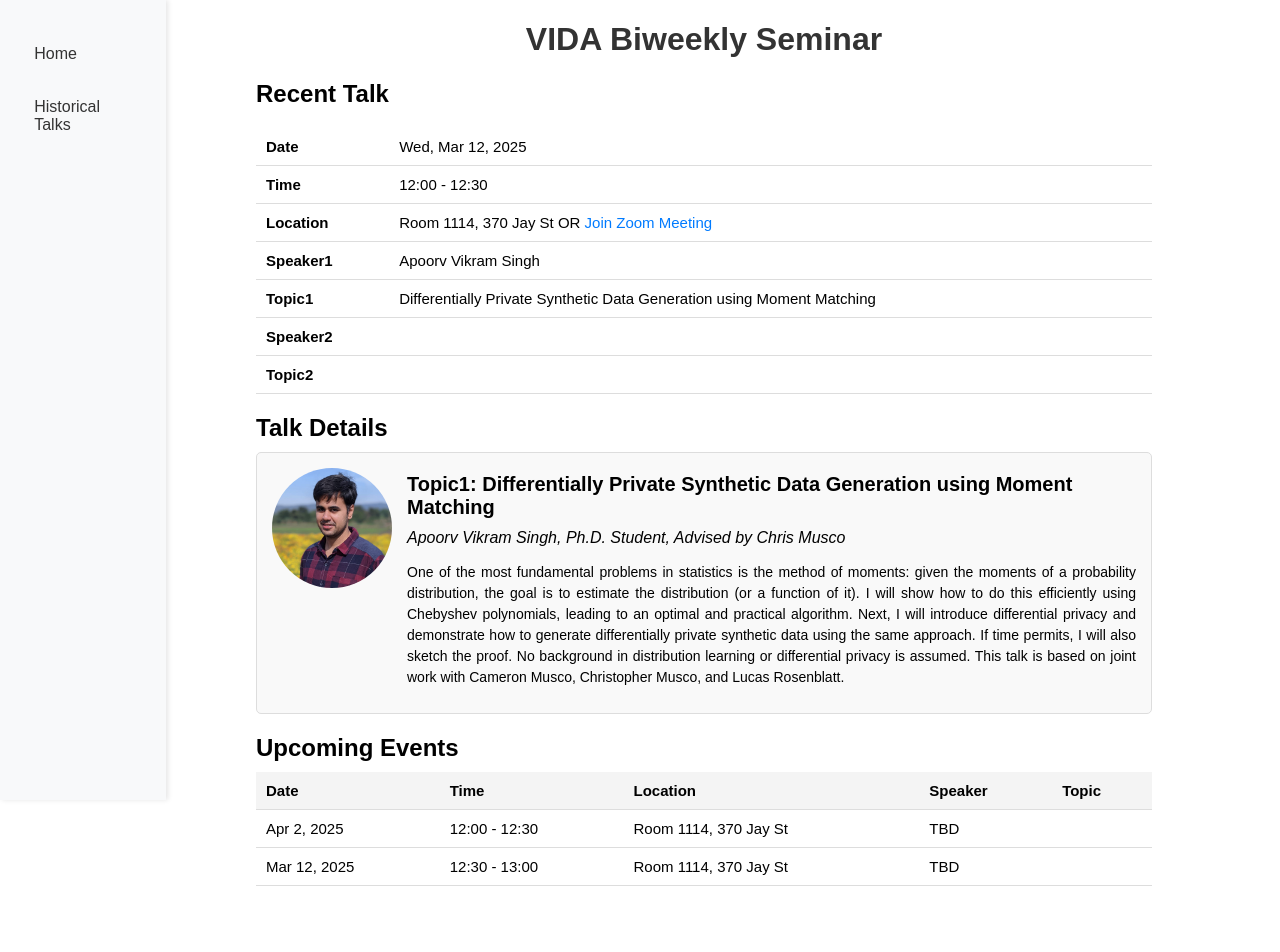
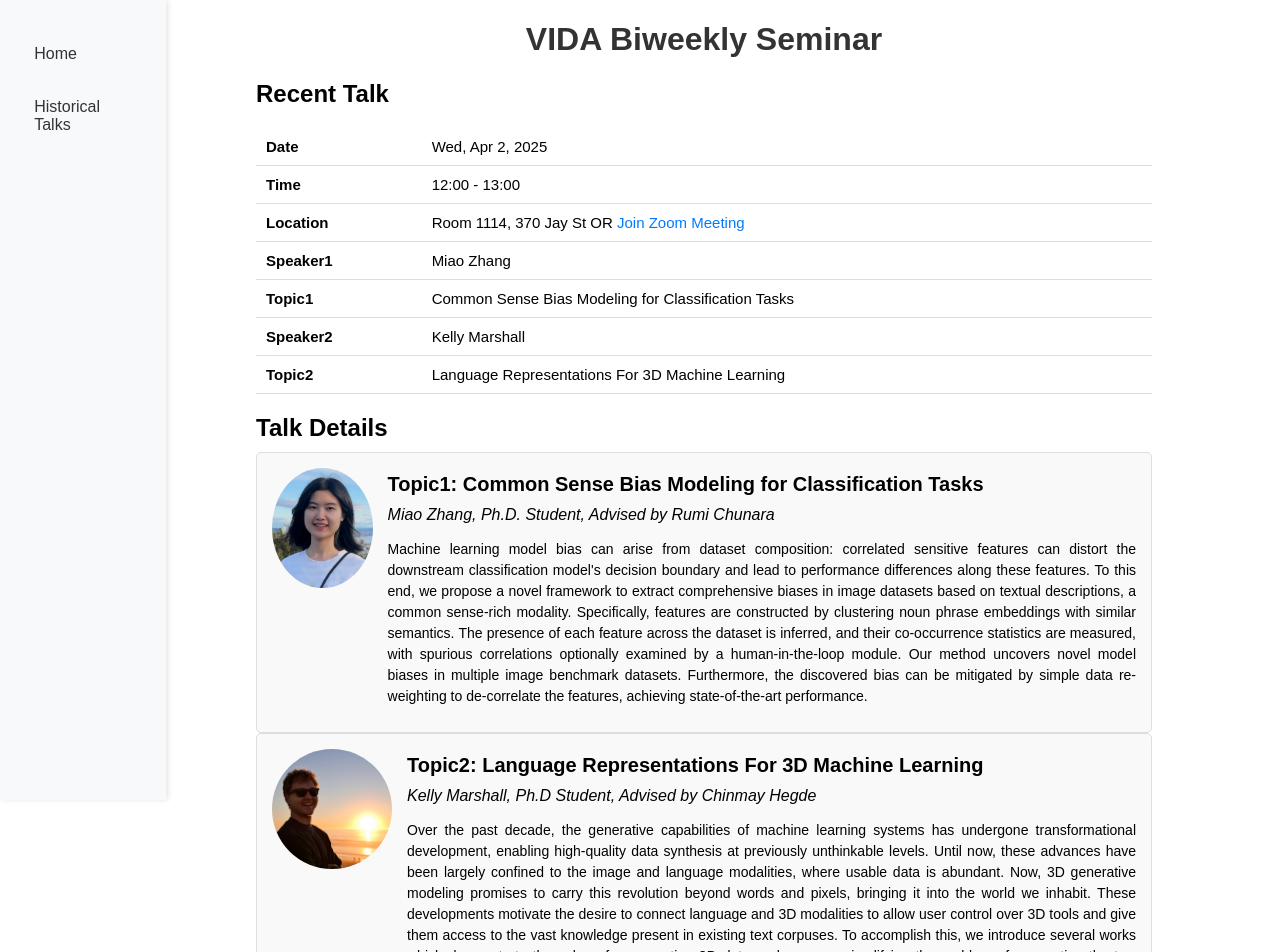
Before and after one commit to VIDAseminar/VIDAseminar.github.io, a React (Create React App) app: page / in a window 1280 px wide. Shown: the top 952 px of the page. Before the commit the page ends 924 px from the top, so only its background shows below. Built offline with nearby package versions, Linux system fonts and the light colour scheme.

Commit message:
:sparkles: April 2nd

```diff
--- a/src/components/TalkDetails/TalkDetails.jsx
+++ b/src/components/TalkDetails/TalkDetails.jsx
@@ -14,14 +14,14 @@ function TalkDetails({ details }) {
                     <p className="abstract">{details.abstract1}</p>
                 </div>
             </div>
-            {/* <div className="poster">
+            <div className="poster">
                 <img src={details.image2} alt={`${details.researcher2}'s portrait`} className="speaker-photo" />
                 <div className="details">
                     <h3>{details.title2}</h3>
                     <p className="researcher">{details.researcher2}</p>
                     <p className="abstract">{details.abstract2}</p>
                 </div>
-            </div> */}
+            </div>
 
         </div>
     );
--- a/src/components/data.js
+++ b/src/components/data.js
@@ -1,41 +1,40 @@
 // src/data.js
 
 export const nextTalk = {
-  date: "Wed, Mar 12, 2025",
-  time: "12:00 - 12:30",
+  date: "Wed, Apr 2, 2025",
+  time: "12:00 - 13:00",
   location: "Room 1114, 370 Jay St",
   zoomLink: "https://nyu.zoom.us/j/95901395759",
-  speaker1: "Apoorv Vikram Singh",
-  topic1:
-    "Differentially Private Synthetic Data Generation using Moment Matching",
-  // speaker2: "",
-  // topic2: "",
+  speaker1: "Miao Zhang",
+  topic1: "Common Sense Bias Modeling for Classification Tasks",
+  speaker2: "Kelly Marshall",
+  topic2: "Language Representations For 3D Machine Learning",
 };
 
 export const talkDetails = {
   title1: "Topic1: " + nextTalk.topic1,
-  researcher1: `${nextTalk.speaker1}, Ph.D. Student, Advised by Chris Musco`,
-  image1: "./images/apoorv.jpeg",
+  researcher1: `${nextTalk.speaker1}, Ph.D. Student, Advised by Rumi Chunara`,
+  image1: "./images/miao.JPG",
   abstract1:
-    'One of the most fundamental problems in statistics is the method of moments: given the moments of a probability distribution, the goal is to estimate the distribution (or a function of it). I will show how to do this efficiently using Chebyshev polynomials, leading to an optimal and practical algorithm. Next, I will introduce differential privacy and demonstrate how to generate differentially private synthetic data using the same approach. If time permits, I will also sketch the proof. No background in distribution learning or differential privacy is assumed. This talk is based on joint work with Cameron Musco, Christopher Musco, and Lucas Rosenblatt.',
+    "Machine learning model bias can arise from dataset composition: correlated sensitive features can distort the downstream classification model's decision boundary and lead to performance differences along these features. To this end, we propose a novel framework to extract comprehensive biases in image datasets based on textual descriptions, a common sense-rich modality. Specifically, features are constructed by clustering noun phrase embeddings with similar semantics. The presence of each feature across the dataset is inferred, and their co-occurrence statistics are measured, with spurious correlations optionally examined by a human-in-the-loop module. Our method uncovers novel model biases in multiple image benchmark datasets. Furthermore, the discovered bias can be mitigated by simple data re-weighting to de-correlate the features, achieving state-of-the-art performance.",
 
-  // title2: "Topic2: " + nextTalk.topic2,
-  // researcher2: `${nextTalk.speaker2}, M.S. Student, Advised by Claudio Silva`,
-  // image2: "./images/jewelina.JPG",
-  // abstract2:
-  //   "By leveraging computational methods, physiological sensing, and AI-driven adaptation, I develop intelligent interfaces that dynamically respond to users' cognitive and behavioral states, optimizing experience and performance in real time. My work spans aviation, driving assistance, healthcare, and gaming, demonstrating the impact of adaptive systems across diverse domains.",
+  title2: "Topic2: " + nextTalk.topic2,
+  researcher2: `${nextTalk.speaker2}, Ph.D Student, Advised by Chinmay Hegde`,
+  image2: "./images/kelly.jpg",
+  abstract2:
+    "Over the past decade, the generative capabilities of machine learning systems has undergone transformational development, enabling high-quality data synthesis at previously unthinkable levels. Until now, these advances have been largely confined to the image and language modalities, where usable data is abundant. Now, 3D generative modeling promises to carry this revolution beyond words and pixels, bringing it into the world we inhabit. These developments motivate the desire to connect language and 3D modalities to allow user control over 3D tools and give them access to the vast knowledge present in existing text corpuses. To accomplish this, we introduce several works which demonstrate the value of representing 3D data as language, simplifying the problem of connecting the two domains. We show the effectiveness of this approach for 3D generative modeling for the generation of both physical assets (e.g 3D printing) as well as digital assets.",
 };
 
 export const upcomingTalks = [
   {
-    date: "Apr 2, 2025",
+    date: "Apr 16, 2025",
     time: "12:00 - 12:30",
     location: "Room 1114, 370 Jay St",
     speaker: "TBD",
     topic: "",
   },
   {
-    date: "Mar 12, 2025",
+    date: "Apr 16, 2025",
     time: "12:30 - 13:00",
     location: "Room 1114, 370 Jay St",
     speaker: "TBD",
```
Also changed, not shown: public/images/kelly.jpg (added), public/images/miao.JPG (added).
